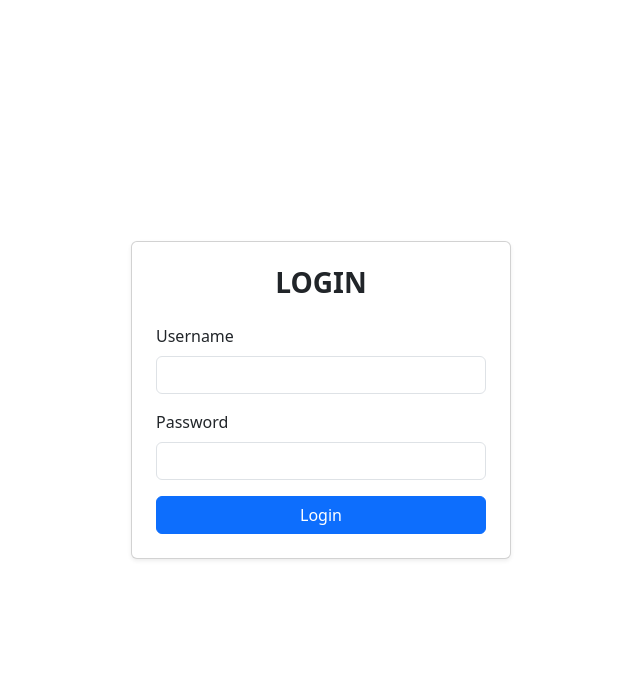
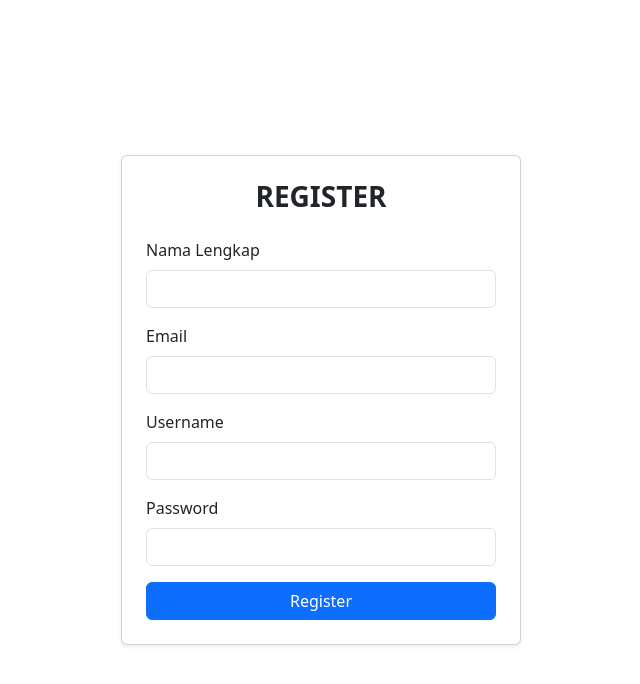
Before and after one commit to achmad-syidiq/horus-sidik-exam, a React app in the folder frontend/: page /register in a window 1280 px wide. Before the commit this address led to /login. Shown: the top 684 px of the page, without its empty margins (319-959 px from the left). Built offline with nearby package versions, Linux system fonts and the light colour scheme; the HTML template or start-up script is replaced by a standard one.

Commit message:
feat(frontend): implement register feature

```diff
--- a/frontend/src/App.jsx
+++ b/frontend/src/App.jsx
@@ -1,5 +1,6 @@
 import { BrowserRouter as Router, Routes, Route, Navigate } from "react-router-dom";
 import Login from "./views/Login";
+import Register from "./views/Register";
 import Dashboard from "./views/Dashboard";
 import { useAuth } from "./store/useAuth";
 
@@ -10,6 +11,7 @@ export default function App() {
     <Router>
       <Routes>
         <Route path="/login" element={!isLoggedIn ? <Login /> : <Navigate to="/dashboard" />} />
+        <Route path="/register" element={!isLoggedIn ? <Register /> : <Navigate to="/dashboard" />} />
         <Route path="/dashboard" element={isLoggedIn ? <Dashboard /> : <Navigate to="/login" />} />
         <Route path="*" element={<Navigate to="/login" />} />
       </Routes>
--- a/frontend/src/views/Login.jsx
+++ b/frontend/src/views/Login.jsx
@@ -30,8 +30,8 @@ export default function Login() {
   };
 
   return (
-    <Container className="d-flex justify-content-center align-items-center vh-100">
-      <Card style={{ width: "380px" }} className="shadow-sm p-4">
+    <Container className="d-flex justify-content-center align-items-center vh-100 bg-light">
+      <Card style={{ width: "400px" }} className="shadow-sm p-4">
         <h3 className="text-center mb-4 fw-bold">LOGIN</h3>
         {error && <Alert variant="danger">{error}</Alert>}
         <Form onSubmit={handleSubmit}>
@@ -45,6 +45,7 @@ export default function Login() {
               required
             />
           </Form.Group>
+
           <Form.Group className="mb-3">
             <Form.Label>Password</Form.Label>
             <Form.Control
@@ -55,9 +56,20 @@ export default function Login() {
               required
             />
           </Form.Group>
-          <Button type="submit" variant="primary" className="w-100">
-            {loading ? <Spinner animation="border" size="sm" /> : "Login"}
-          </Button>
+
+          <div className="d-flex justify-content-between">
+            <Button type="submit" variant="primary" disabled={loading} className="px-4">
+              {loading ? <Spinner animation="border" size="sm" /> : "Login"}
+            </Button>
+            <Button
+              variant="outline-secondary"
+              type="button"
+              className="px-3"
+              onClick={() => navigate("/register")}
+            >
+              Registrasi
+            </Button>
+          </div>
         </Form>
       </Card>
     </Container>
--- /dev/null
+++ b/frontend/src/views/Register.jsx
@@ -0,0 +1,107 @@
+import { useState } from "react";
+import { Container, Card, Form, Button, Alert, Spinner } from "react-bootstrap";
+import { useNavigate } from "react-router-dom";
+import api from "../services/api";
+
+export default function Register() {
+  const [form, setForm] = useState({ username: "", password: "", email: "", nama: "" });
+  const [error, setError] = useState("");
+  const [success, setSuccess] = useState("");
+  const [loading, setLoading] = useState(false);
+  const navigate = useNavigate();
+
+  const handleChange = (e) => setForm({ ...form, [e.target.name]: e.target.value });
+
+  const validateEmail = (email) => {
+    const pattern = /^[^\s@]+@[^\s@]+\.[^\s@]+$/;
+    return pattern.test(email);
+  };
+
+  const handleSubmit = async (e) => {
+    e.preventDefault();
+    setError("");
+    setSuccess("");
+
+    // Validasi sisi klien
+    if (!form.nama || !form.email || !form.username || !form.password) {
+      setError("Semua field wajib diisi!");
+      return;
+    }
+    if (!validateEmail(form.email)) {
+      setError("Format email tidak valid!");
+      return;
+    }
+
+    setLoading(true);
+    try {
+      await api.post("/users/register", form);
+      setSuccess("Registrasi berhasil! Mengarahkan ke halaman login...");
+      setTimeout(() => navigate("/login"), 1500); // redirect setelah 1.5 detik
+    } catch (err) {
+      setError(err.response?.data?.message || "Registrasi gagal!");
+    } finally {
+      setLoading(false);
+    }
+  };
+
+  return (
+    <Container className="d-flex justify-content-center align-items-center vh-100">
+      <Card style={{ width: "400px" }} className="shadow-sm p-4">
+        <h3 className="text-center mb-4 fw-bold">REGISTER</h3>
+
+        {error && <Alert variant="danger">{error}</Alert>}
+        {success && <Alert variant="success">{success}</Alert>}
+
+        <Form onSubmit={handleSubmit}>
+          <Form.Group className="mb-3">
+            <Form.Label>Nama Lengkap</Form.Label>
+            <Form.Control
+              type="text"
+              name="nama"
+              value={form.nama}
+              onChange={handleChange}
+              required
+            />
+          </Form.Group>
+
+          <Form.Group className="mb-3">
+            <Form.Label>Email</Form.Label>
+            <Form.Control
+              type="email"
+              name="email"
+              value={form.email}
+              onChange={handleChange}
+              required
+            />
+          </Form.Group>
+
+          <Form.Group className="mb-3">
+            <Form.Label>Username</Form.Label>
+            <Form.Control
+              type="text"
+              name="username"
+              value={form.username}
+              onChange={handleChange}
+              required
+            />
+          </Form.Group>
+
+          <Form.Group className="mb-3">
+            <Form.Label>Password</Form.Label>
+            <Form.Control
+              type="password"
+              name="password"
+              value={form.password}
+              onChange={handleChange}
+              required
+            />
+          </Form.Group>
+
+          <Button type="submit" variant="primary" className="w-100" disabled={loading}>
+            {loading ? <Spinner animation="border" size="sm" /> : "Register"}
+          </Button>
+        </Form>
+      </Card>
+    </Container>
+  );
+}
```
